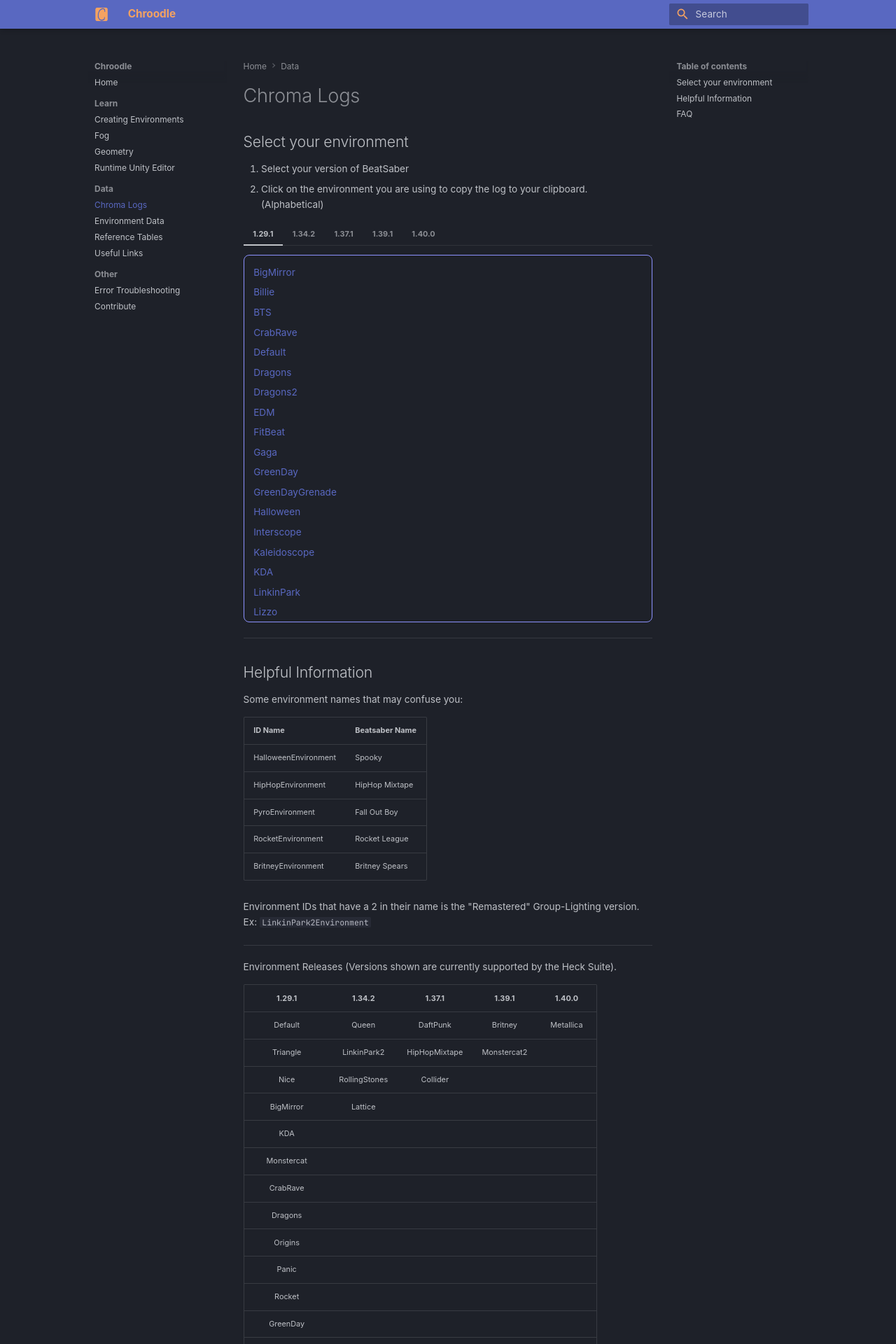
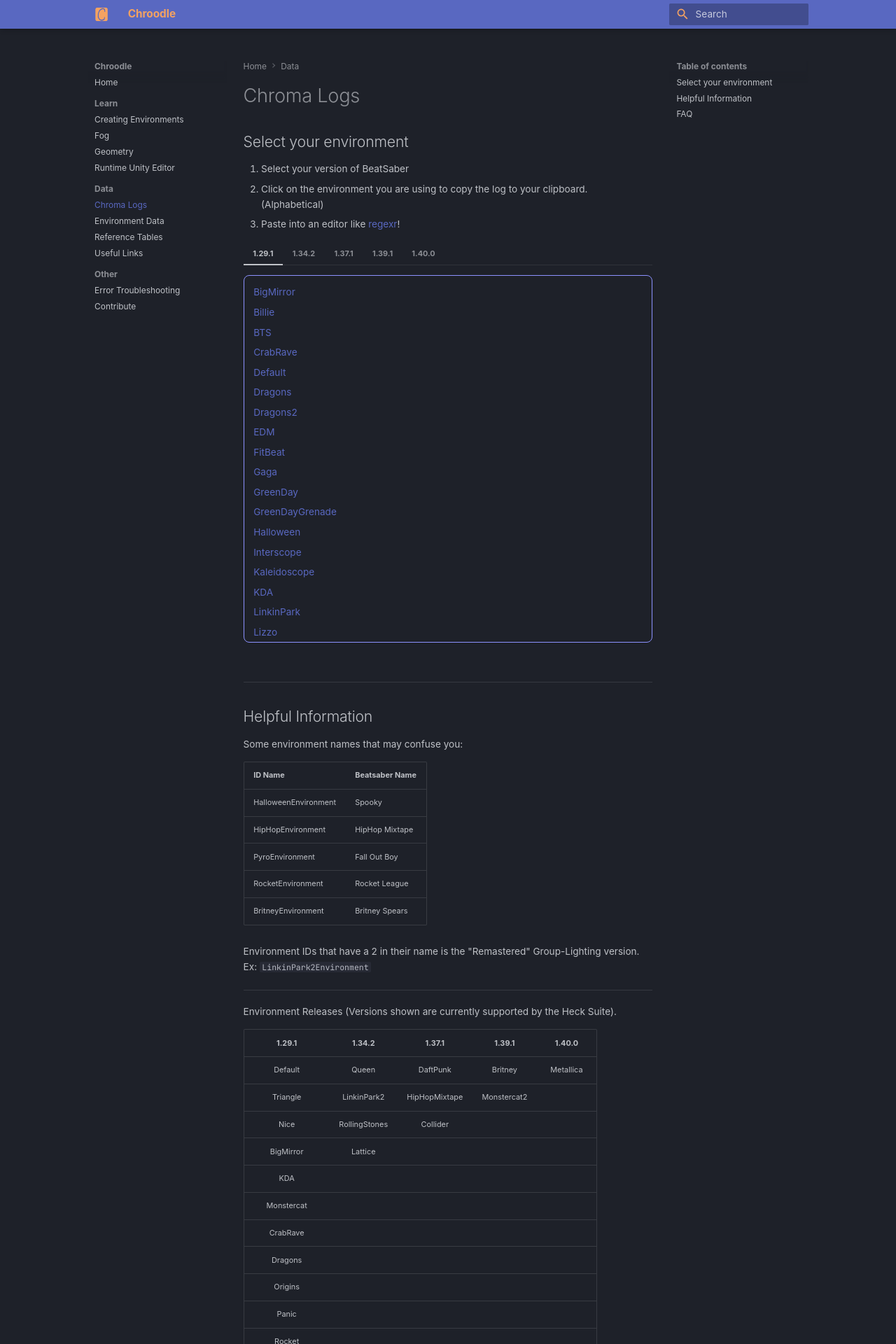
Before and after one commit to UGEcko/chroodleWeb, an MkDocs documentation site: the page built from docs/data/clogs.md, in a window 1280 px wide. Shown: the top 1920 px of the page at 70% size. Built offline with MkDocs 1.6.1 and Material for MkDocs 9.7.7, drawn with Linux system fonts in a browser that asks for light colours; some web fonts are replaced; some of the changed lines change nothing that is shown.

Commit message:
Better chroma log guide Readded copy status and stated usage

```diff
--- a/docs/data/clogs.md
+++ b/docs/data/clogs.md
@@ -43,6 +43,7 @@
 
 1. Select your version of BeatSaber
 2. Click on the environment you are using to copy the log to your clipboard. (Alphabetical)
+3. Paste into an editor like [regexr](https://regexr.com)!
 
 === "1.29.1"
 
@@ -264,6 +265,8 @@
 
     </div>
 
+<div id="copy-status"></div>
+
 
 <hr>
 
--- a/docs/js/extra.js
+++ b/docs/js/extra.js
@@ -11,7 +11,8 @@
       .then(response => response.text())
       .then(text => {
         navigator.clipboard.writeText(text).then(() => {
-          document.getElementById('copy-status').textContent = "Latest copy: Chroma Log for " +  env + " on Version " + version;
+          document.getElementById('copy-status').textContent = "Copied Chroma Log for '" +  environment + "' on Version " + version;
+          console.log("Ee")
         });
 
         el.classList.remove('beat');
@@ -120,7 +121,7 @@
   const view = document.getElementById('viewEnvData');
   dl.textContent = `Download ${env} Environment Data`
   dl.style.display = "block";
-  view.textContent = `View ${env} Environment Data`
+  view.textContent = `View ${env} Environment Data (Info only)`
   view.style.display = "block";
 }
 
```
